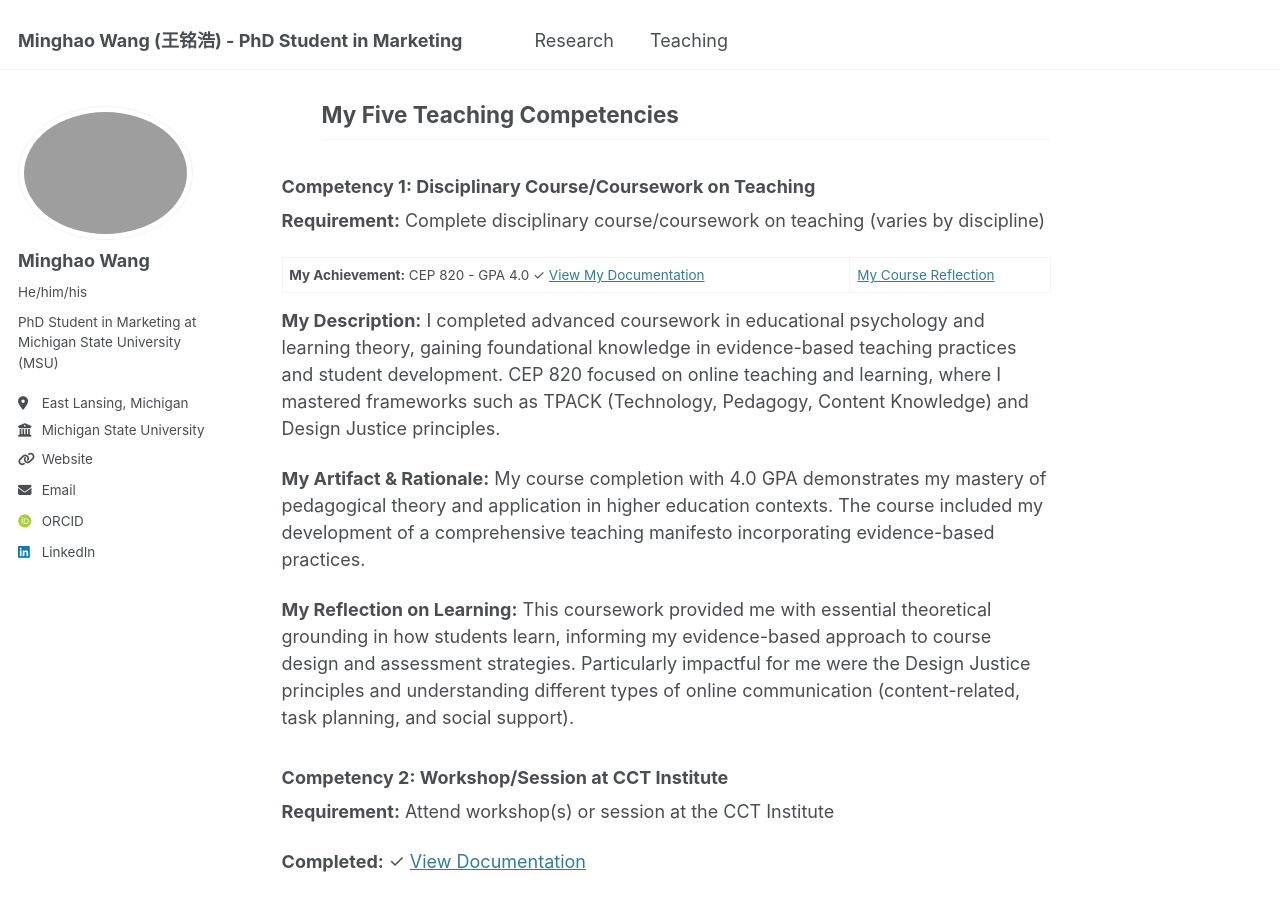
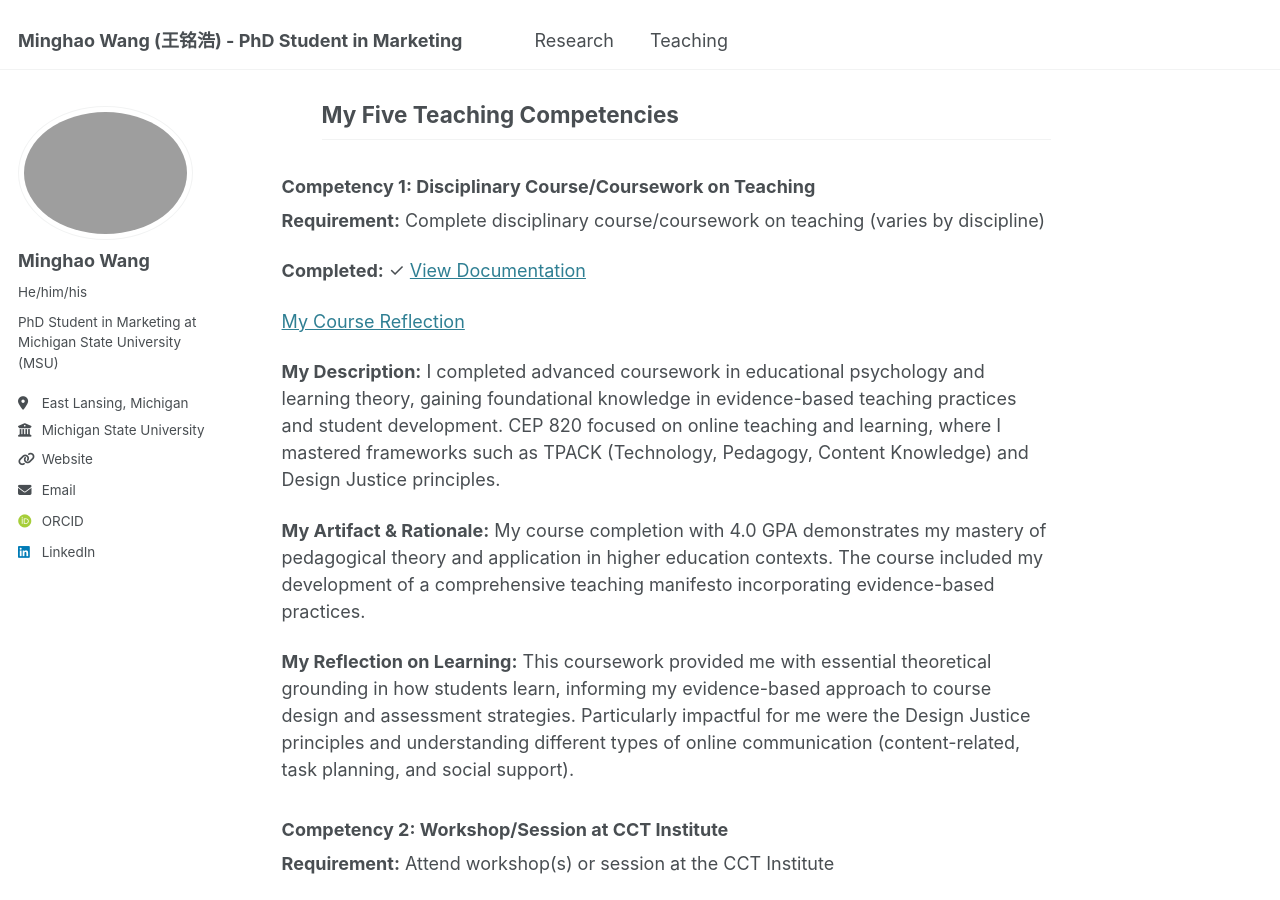
Before and after one commit to minghaowang-research/minghaowang-research.github.io, a Jekyll site: the page built from _teaching/certification-college-teaching.md, in a window 1280 px wide and 900 px high, scrolled down 1066 px. Built offline with Jekyll 4.4.1, drawn with Linux system fonts in a browser that asks for light colours; some web fonts are replaced.

Commit message:
Update once again!

```diff
--- a/_teaching/certification-college-teaching.md
+++ b/_teaching/certification-college-teaching.md
@@ -37,7 +37,10 @@ I successfully completed all required portfolio components:
 ### Competency 1: Disciplinary Course/Coursework on Teaching
 **Requirement:** Complete disciplinary course/coursework on teaching (varies by discipline)
 
-**My Achievement:** CEP 820 - GPA 4.0 ✓ [View My Documentation](/files/CCTI/3_Competency_1_CEP_820_4_0.pdf) | [My Course Reflection](/teaching/2025-summer-cep-820)
+
+**Completed:** ✓ [View Documentation](/files/CCTI/3_Competency_1_CEP_820_4_0.pdf)
+
+[My Course Reflection](/teaching/2025-summer-cep-820)
 
 **My Description:** I completed advanced coursework in educational psychology and learning theory, gaining foundational knowledge in evidence-based teaching practices and student development. CEP 820 focused on online teaching and learning, where I mastered frameworks such as TPACK (Technology, Pedagogy, Content Knowledge) and Design Justice principles.
 
@@ -106,7 +109,7 @@ I successfully completed all required portfolio components:
 **Registration Confirmed:** ✓ [CCT Institute 2025 Receipt](/files/CCTI/1_CCT_Institute_2025_Receipt.pdf)
 
 ### Recognition & Showcase
-**COLA Showcase Selection:** Selected by Dr. Caitlin Kirby (Associate Director of Research & Interim Co-Director, COLA) to showcase completed work as an exemplar for future students. [Email Confirmation](/files/CCTI/9_Re_Sharing_your_professional_website.eml)
+**COLA Showcase Selection:** Selected by Dr. Caitlin Kirby (Associate Director of Research & Interim Co-Director, COLA) to showcase completed work as an exemplar for future students. [Email Confirmation](/files/CCTI/9_Re_Sharing_your_professional_website.pdf)
 
 **COLA Fellowship Completion:** Successfully completed the Colleges' Online Learning Academy Fellowship concurrent with CCT certification, demonstrating excellence in digital teaching practices. [View COLA Fellowship](/teaching/2025-summer-cola)
 
```
Also changed, not shown: 2 other files.
